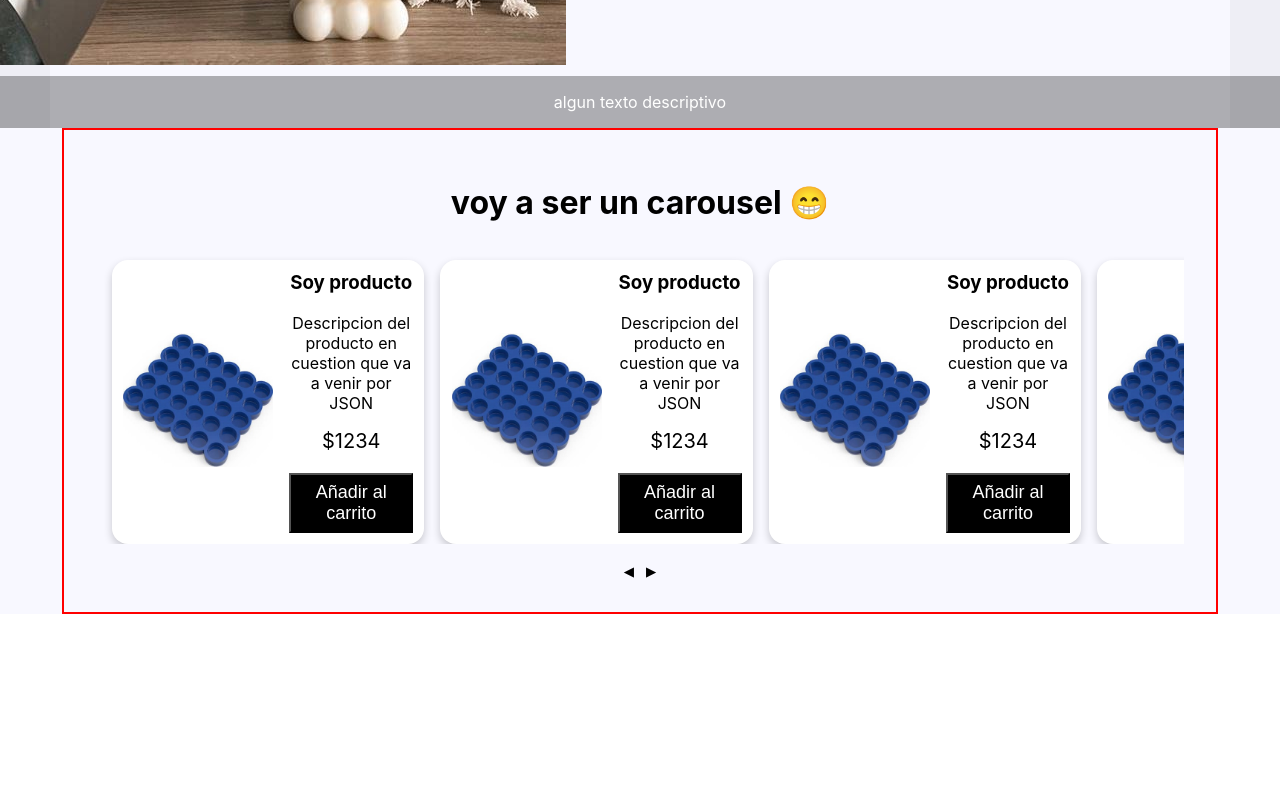
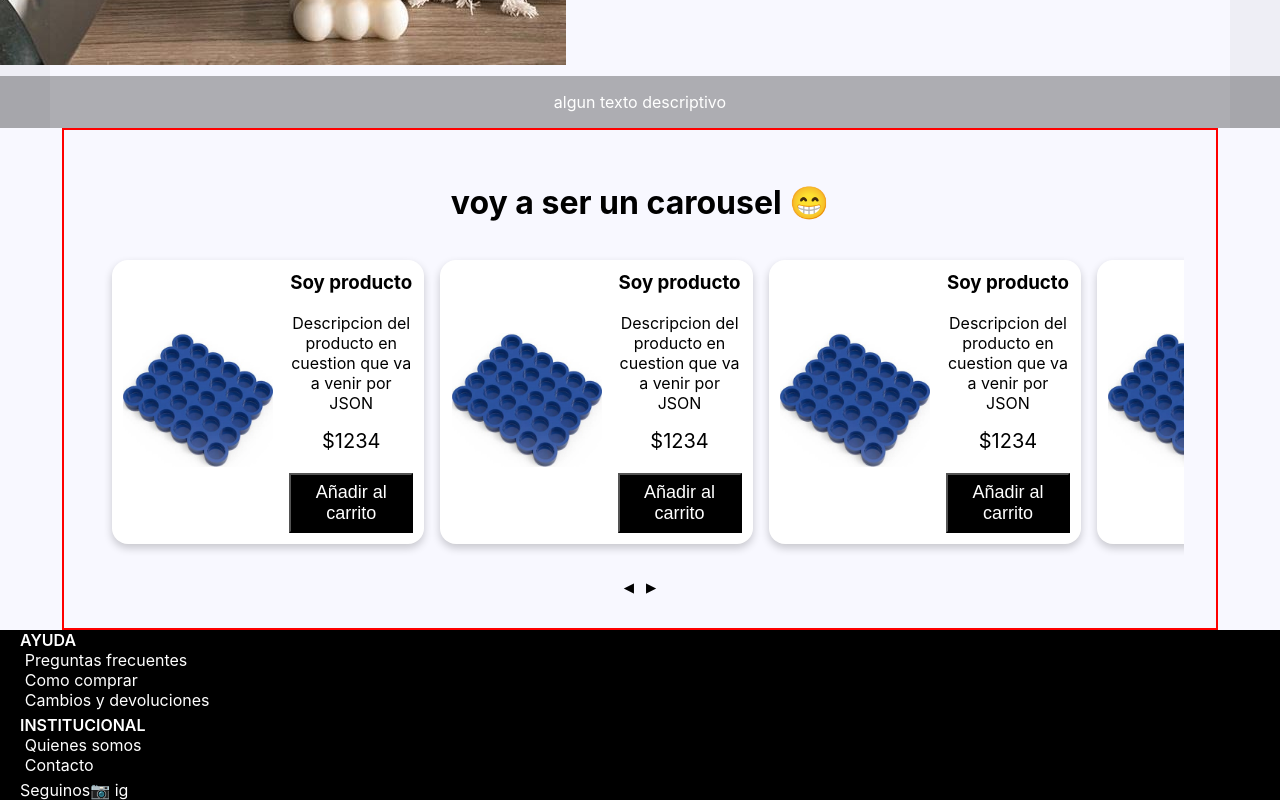
Before and after one commit to F-Scienza/mementica3D, a React (Create React App) app: page / in a window 1280 px wide. Shown: the part 712-1512 px from the top of the page. Before the commit the page ends 1326 px from the top, so only its background shows below. Built offline with nearby package versions, Linux system fonts and the light colour scheme.

Commit message:
algo de footer y algunas correcciones

```diff
--- a/src/App.js
+++ b/src/App.js
@@ -2,12 +2,14 @@ import './App.css';
 import { CarouselCards } from './Components/CarouselCards';
 import { Slider } from './Components/Slider';
 import { Header } from './Components/Header'
+import { Footer } from './Components/Footer/Index';
 function App() {
     return (
 			<div className="App">
 				<Header />
 				<Slider />
 				<CarouselCards />
+				<Footer />
 			</div>
 		);
 }
--- a/src/Components/Card/card.css
+++ b/src/Components/Card/card.css
@@ -8,6 +8,7 @@
     color: black;
     border-radius: 1em;
     margin-top: 1em;
+    margin-bottom: 1em;
     margin-left: 1em;
     display: grid;
     grid-template-areas:
--- /dev/null
+++ b/src/Components/Footer/Footer.css
@@ -0,0 +1,21 @@
+.footer-container{
+    background-color: black;
+    color: white;
+    width: 100%;
+    height: auto;
+    text-align: left;
+    padding-left: 40px;
+}
+.footer-title{
+    font-weight: 600;
+}
+.menu-list{
+    list-style: none;
+    margin-bottom: 0.3em;
+    margin-block-start: 0;
+    padding-inline-start: 0.3em;
+}
+.menu-list-li{
+    list-style: none;
+    text-align: left;
+}
--- /dev/null
+++ b/src/Components/Footer/Index.jsx
@@ -0,0 +1,28 @@
+import React from 'react';
+import './Footer.css'
+
+function Footer() {
+    return (
+        <div className='footer-container'>
+            <span className='footer-title'>AYUDA</span>
+            <div>
+                <ul className='menu-list'>
+                    <li className='menu-list-li'>Preguntas frecuentes</li>
+                    <li className='menu-list-li'>Como comprar</li>
+                    <li className='menu-list-li'>Cambios y devoluciones</li>
+                </ul>
+            </div>
+            <span className='footer-title'>INSTITUCIONAL</span>
+            <div>
+                <ul className='menu-list'>
+                    <li className='menu-list-li'>Quienes somos</li>
+                    <li className='menu-list-li'>Contacto</li>
+                </ul>
+            </div>
+            <span>Seguinos</span>
+            <span>📷 ig</span>
+        </div>
+    );
+}
+
+export { Footer };
```
